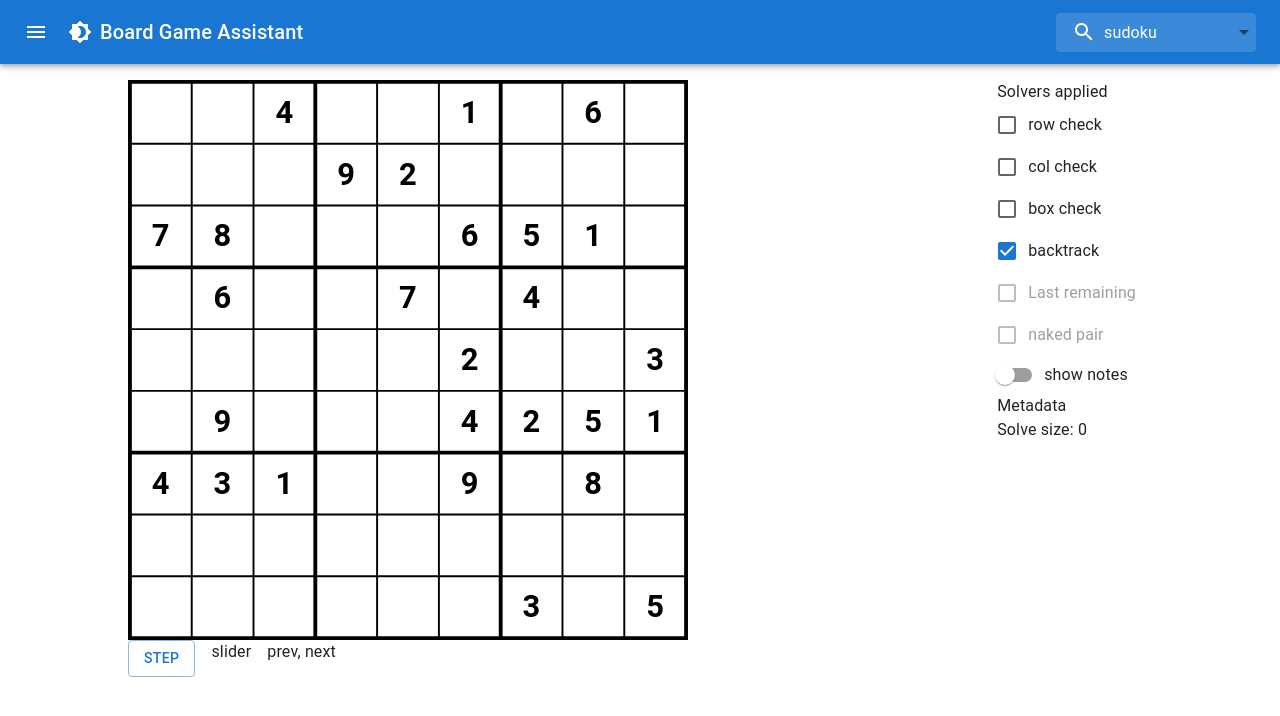
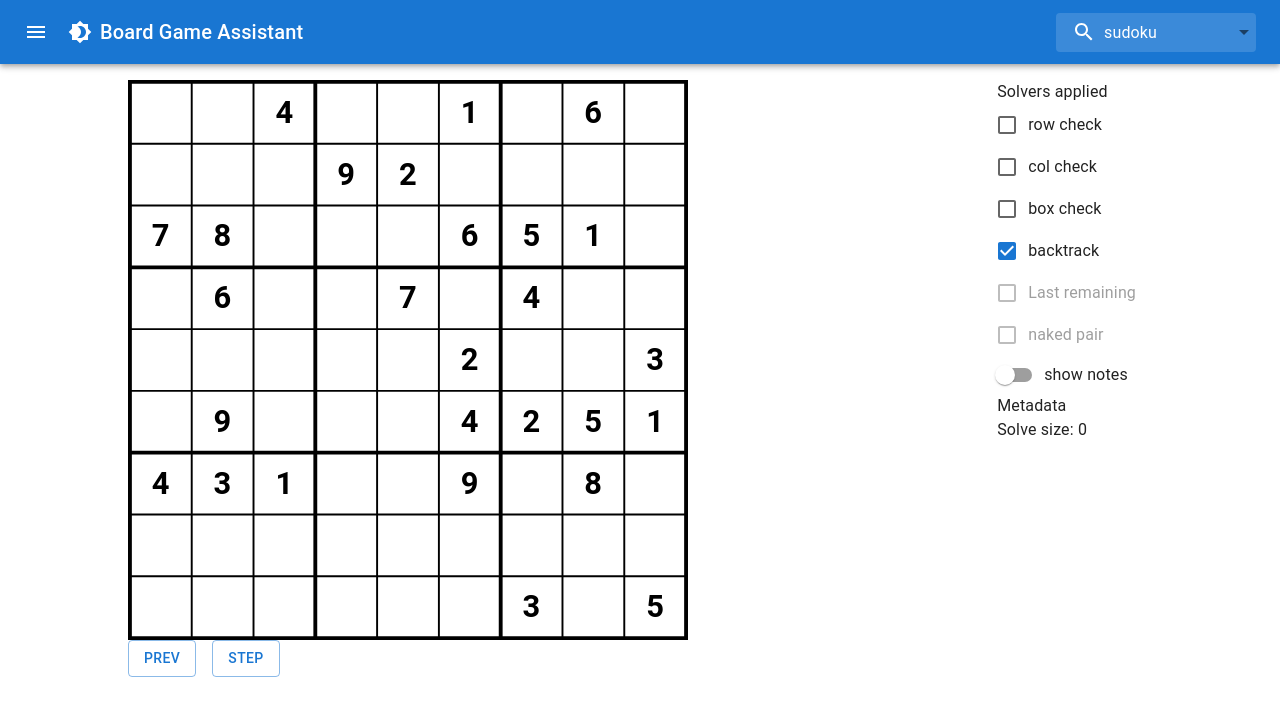
Before and after one commit to johanvandongen/boardgame-assistant, a React (Vite) app: page / in a window 1280 px wide. Shown: the top 716 px of the page. Built offline with nearby package versions, Linux system fonts and the light colour scheme.

Commit message:
add go step back option

```diff
--- a/src/sudoku/Sudoku.tsx
+++ b/src/sudoku/Sudoku.tsx
@@ -45,6 +45,16 @@ export function Sudoku() {
         });
     };
 
+    const handlePrev = () => {
+        setSud((prev) => {
+            if (prev.steps.length <= 0) {
+                return prev;
+            }
+            const grid = SudokuSolver.prev(prev.grid, prev.steps);
+            return { ...prev, grid: grid, steps: prev.steps.slice(0, -1) };
+        });
+    };
+
     const handleSolvers = (label: string) => {
         setSud((prev) => ({
             ...prev,
@@ -61,16 +71,12 @@ export function Sudoku() {
                     <SudokuGrid sudoku={sud.grid} showNotes={showNotes} steps={sud.steps} />
                 </BoardGeneratorContainer>
                 <ButtonContainer>
-                    <Button
-                        variant="outlined"
-                        onClick={() => {
-                            handleStep();
-                        }}
-                    >
+                    <Button variant="outlined" onClick={handlePrev}>
+                        Prev
+                    </Button>
+                    <Button variant="outlined" onClick={handleStep}>
                         Step
                     </Button>
-                    <p>slider</p>
-                    <p>prev, next</p>
                 </ButtonContainer>
             </div>
             <div>
--- a/src/sudoku/SudokuSolver.ts
+++ b/src/sudoku/SudokuSolver.ts
@@ -207,6 +207,16 @@ export abstract class SudokuSolver {
         return null;
     }
 
+    public static prev(grid: number[][], steps: Step[]): number[][] {
+        const copyGrid = grid.map((r) => r.slice());
+        if (steps.length <= 0) {
+            return copyGrid;
+        }
+        const lastStep = steps.slice(-1)[0];
+        copyGrid[lastStep.row][lastStep.col] = 0;
+        return copyGrid;
+    }
+
     /** Returns false if cannot be solved further, true, if solved, step otherwise. */
     public static step(
         grid: number[][],
```
